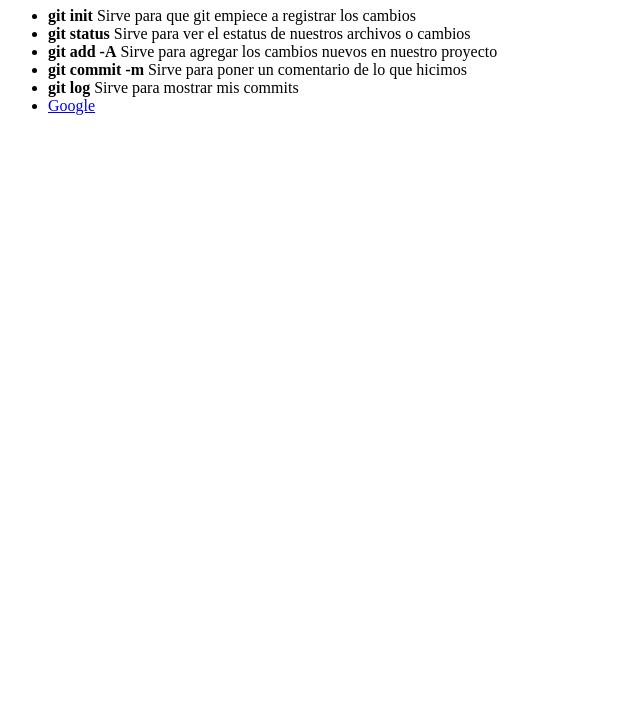
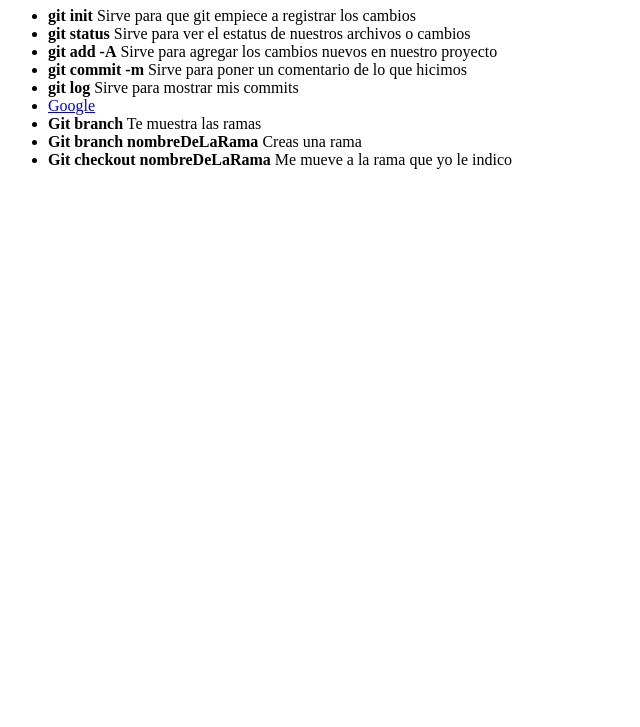
Before and after one commit to Orlando9328/apuntes, a plain HTML site: page apuntes-git.html in a window 1280 px wide. Shown: the part 73-800 px from the top of the page, without its empty margins (0-640 px from the left). Drawn offline with Linux system fonts and the light colour scheme.

Commit message:
Agregue tres comandos nuevos

```diff
--- a/apuntes-git.html
+++ b/apuntes-git.html
@@ -15,6 +15,9 @@
         <li><strong>git commit -m</strong> Sirve para poner un comentario de lo que hicimos</li>
         <li><strong>git log</strong> Sirve para mostrar mis commits</li>
         <li><a href="http://google.com" target="_blank" rel="noopener noreferrer">Google</a></li>
+        <li><b>Git branch</b> Te muestra las ramas</li>
+        <li><b>Git branch nombreDeLaRama</b> Creas una rama</li>
+        <li><b>Git checkout nombreDeLaRama</b> Me mueve a la rama que yo le indico</li>
     </ul>
 </body>
 </html>
```
